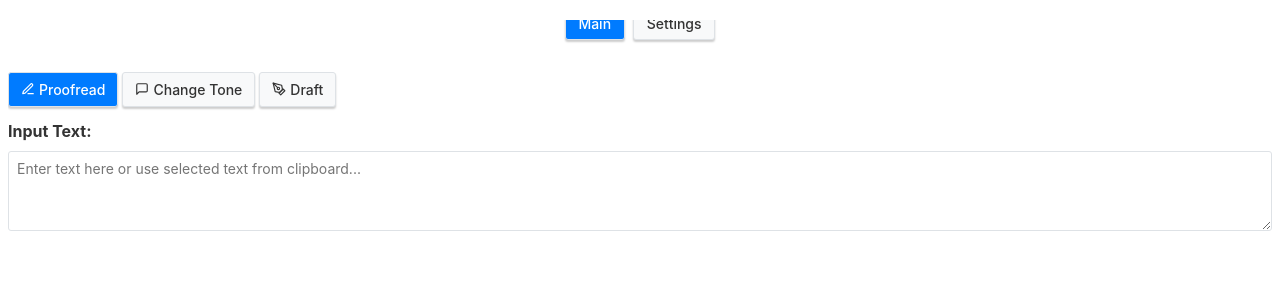
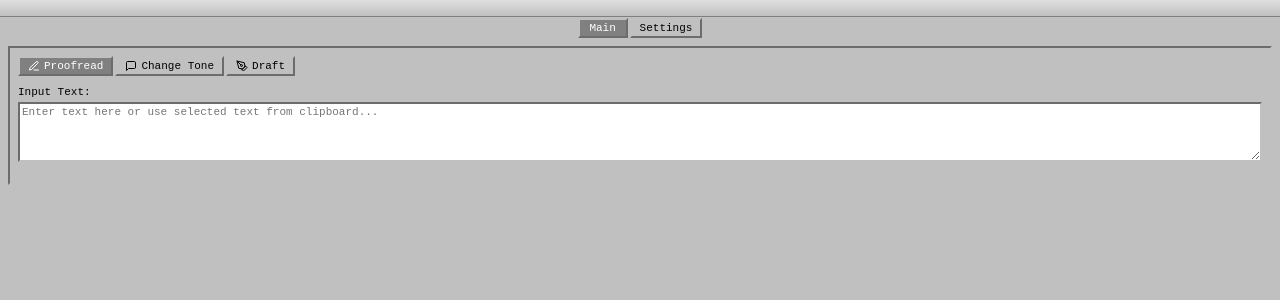
Before and after one commit to IcyFeVA/wraiter, a React (Vite) app: page / in a window 1280 px wide. Shown: the top 300 px of the page. Built offline with nearby package versions, Linux system fonts and the light colour scheme.

Commit message:
retro ui

```diff
--- a/src/App.css
+++ b/src/App.css
@@ -6,18 +6,18 @@
   filter: drop-shadow(0 0 2em #61dafb);
 }
 :root {
-  font-family: Inter, Avenir, Helvetica, Arial, sans-serif;
-  font-size: 16px;
-  line-height: 24px;
+  font-family: 'MS Sans Serif', 'Microsoft Sans Serif', monospace, sans-serif;
+  font-size: 11px;
+  line-height: 16px;
   font-weight: 400;
 
-  color: #0f0f0f;
-  background-color: transparent;
+  color: #c0c0c0;
+  background-color: #c0c0c0;
 
   font-synthesis: none;
   text-rendering: optimizeLegibility;
-  -webkit-font-smoothing: antialiased;
-  -moz-osx-font-smoothing: grayscale;
+  -webkit-font-smoothing: none;
+  -moz-osx-font-smoothing: none;
   -webkit-text-size-adjust: 100%;
 }
 
@@ -59,16 +59,17 @@ h1 {
 
 input,
 button {
-  border-radius: 8px;
-  border: 1px solid transparent;
-  padding: 0.6em 1.2em;
-  font-size: 1em;
-  font-weight: 500;
+  border-radius: 0px;
+  border: 2px outset #c0c0c0;
+  padding: 2px 8px;
+  font-size: 11px;
+  font-weight: 400;
   font-family: inherit;
-  color: #0f0f0f;
-  background-color: #ffffff;
-  transition: border-color 0.25s;
-  box-shadow: 0 2px 2px rgba(0, 0, 0, 0.2);
+  color: #000000;
+  background-color: #c0c0c0;
+  transition: none;
+  box-shadow: none;
+  min-height: 20px;
 }
 
 button {
@@ -76,11 +77,13 @@ button {
 }
 
 button:hover {
-  border-color: #396cd8;
+  border: 2px outset #dfdfdf;
+  background-color: #dfdfdf;
 }
+
 button:active {
-  border-color: #396cd8;
-  background-color: #e8e8e8;
+  border: 2px inset #808080;
+  background-color: #c0c0c0;
 }
 
 input,
@@ -95,6 +98,8 @@ button {
 .drag-region {
   -webkit-app-region: drag;
   app-region: drag;
+  background: linear-gradient(to bottom, #dfdfdf 0%, #c0c0c0 100%);
+  border-bottom: 1px solid #808080;
 }
 
 @media (prefers-color-scheme: dark) {
--- a/src/App.tsx
+++ b/src/App.tsx
@@ -18,8 +18,7 @@ function App() {
         className="drag-region"
         style={{
           width: '100%',
-          height: '20px',
-          backgroundColor: 'rgba(255, 255, 255, 1)',
+          height: '16px',
           cursor: 'grab',
           position: 'fixed',
           top: 0,
@@ -42,19 +41,16 @@ function App() {
         }}
       />
 
-      <div style={{ marginBottom: '1rem' }}>
-        <div style={{ display: 'flex', gap: '0.5rem', justifyContent: 'center' }}>
+      <div style={{ marginTop: '18px', marginBottom: '8px' }}>
+        <div style={{ display: 'flex', gap: '2px', justifyContent: 'center' }}>
           <button
             onClick={() => setCurrentView('main')}
             style={{
-              padding: '0.4rem 0.8rem',
-              backgroundColor: currentView === 'main' ? '#007bff'
- : '#f8f9fa',
-              color: currentView === 'main' ? 'white' : '#333',
-              border: '1px solid #dee2e6',
-              borderRadius: '3px',
-              fontSize: '0.875rem',
-              cursor: 'pointer'
+              backgroundColor: currentView === 'main' ? '#808080' : '#c0c0c0',
+              color: currentView === 'main' ? '#ffffff' : '#000000',
+              fontSize: '11px',
+              padding: '2px 8px',
+              minWidth: '50px'
             }}
           >
             Main
@@ -62,14 +58,11 @@ function App() {
           <button
             onClick={() => setCurrentView('settings')}
             style={{
-              padding: '0.4rem 0.8rem',
-              backgroundColor: currentView === 'settings' ? '#007bff'
- : '#f8f9fa',
-              color: currentView === 'settings' ? 'white' : '#333',
-              border: '1px solid #dee2e6',
-              borderRadius: '3px',
-              fontSize: '0.875rem',
-              cursor: 'pointer'
+              backgroundColor: currentView === 'settings' ? '#808080' : '#c0c0c0',
+              color: currentView === 'settings' ? '#ffffff' : '#000000',
+              fontSize: '11px',
+              padding: '2px 8px',
+              minWidth: '50px'
             }}
           >
             Settings
--- a/src/components/Overlay.tsx
+++ b/src/components/Overlay.tsx
@@ -168,35 +168,39 @@ const Overlay: React.FC<OverlayProps> = () => {
     <div
       style={{
         width: '100%',
-        marginTop: '2rem', // Extra top padding for the drag region
+        marginTop: '8px',
+        padding: '8px',
         boxSizing: 'border-box',
         overflowY: 'auto',
+        backgroundColor: '#c0c0c0',
+        border: '2px inset #c0c0c0'
       }}>
 
       {/* Action Buttons */}
       <div style={{
         display: 'flex',
-        gap: '0.25rem',
-        marginBottom: '0.75rem',
+        gap: '2px',
+        marginBottom: '8px',
         flexWrap: 'wrap'
       }}>
         <button
           onClick={() => handleAction('proofread')}
           disabled={isLoading}
           style={{
-            padding: '0.5rem 0.75rem',
-            backgroundColor: selectedAction === 'proofread' ? '#007bff' : '#f8f9fa',
-            color: selectedAction === 'proofread' ? 'white' : '#333',
-            border: '1px solid #dee2e6',
-            borderRadius: '3px',
+            padding: '2px 8px',
+            backgroundColor: selectedAction === 'proofread' ? '#808080' : '#c0c0c0',
+            color: selectedAction === 'proofread' ? '#ffffff' : '#000000',
+            border: '2px outset #c0c0c0',
+            borderRadius: '0px',
             cursor: isLoading ? 'not-allowed' : 'pointer',
             display: 'flex',
             alignItems: 'center',
-            gap: '0.25rem',
-            fontSize: '0.875rem'
+            gap: '4px',
+            fontSize: '11px',
+            minHeight: '20px'
           }}
         >
-          <Edit3 size={14} />
+          <Edit3 size={12} />
           Proofread
         </button>
 
@@ -204,19 +208,20 @@ const Overlay: React.FC<OverlayProps> = () => {
           onClick={() => handleAction('tone')}
           disabled={isLoading}
           style={{
-            padding: '0.5rem 0.75rem',
-            backgroundColor: selectedAction === 'tone' ? '#007bff' : '#f8f9fa',
-            color: selectedAction === 'tone' ? 'white' : '#333',
-            border: '1px solid #dee2e6',
-            borderRadius: '3px',
+            padding: '2px 8px',
+            backgroundColor: selectedAction === 'tone' ? '#808080' : '#c0c0c0',
+            color: selectedAction === 'tone' ? '#ffffff' : '#000000',
+            border: '2px outset #c0c0c0',
+            borderRadius: '0px',
             cursor: isLoading ? 'not-allowed' : 'pointer',
             display: 'flex',
             alignItems: 'center',
-            gap: '0.25rem',
-            fontSize: '0.875rem'
+            gap: '4px',
+            fontSize: '11px',
+            minHeight: '20px'
           }}
         >
-          <MessageSquare size={14} />
+          <MessageSquare size={12} />
           Change Tone
         </button>
 
@@ -224,34 +229,38 @@ const Overlay: React.FC<OverlayProps> = () => {
           onClick={() => handleAction('draft')}
           disabled={isLoading}
           style={{
-            padding: '0.5rem 0.75rem',
-            backgroundColor: selectedAction === 'draft' ? '#007bff' : '#f8f9fa',
-            color: selectedAction === 'draft' ? 'white' : '#333',
-            border: '1px solid #dee2e6',
-            borderRadius: '3px',
+            padding: '2px 8px',
+            backgroundColor: selectedAction === 'draft' ? '#808080' : '#c0c0c0',
+            color: selectedAction === 'draft' ? '#ffffff' : '#000000',
+            border: '2px outset #c0c0c0',
+            borderRadius: '0px',
             cursor: isLoading ? 'not-allowed' : 'pointer',
             display: 'flex',
             alignItems: 'center',
-            gap: '0.25rem',
-            fontSize: '0.875rem'
+            gap: '4px',
+            fontSize: '11px',
+            minHeight: '20px'
           }}
         >
-          <PenTool size={14} />
+          <PenTool size={12} />
           Draft
         </button>
       </div>
 
       {/* Tone Selection (only show for tone action) */}
       {selectedAction === 'tone' && (
-        <div style={{ marginBottom: '1rem' }}>
+        <div style={{ marginBottom: '8px' }}>
           <select
             value={selectedTone}
             onChange={(e) => setSelectedTone(e.target.value)}
             style={{
-              padding: '0.5rem',
-              border: '1px solid #dee2e6',
-              borderRadius: '4px',
-              width: '200px'
+              padding: '2px 4px',
+              border: '2px inset #c0c0c0',
+              borderRadius: '0px',
+              width: '120px',
+              fontSize: '11px',
+              backgroundColor: '#ffffff',
+              color: '#000000'
             }}
           >
             {toneOptions.map(tone => (
@@ -270,12 +279,13 @@ const Overlay: React.FC<OverlayProps> = () => {
       </div> */}
 
       {/* Input Text Area */}
-      <div style={{ marginBottom: '1rem' }}>
+      <div style={{ marginBottom: '8px' }}>
         <label style={{
           display: 'block',
-          marginBottom: '0.5rem',
-          fontWeight: 'bold',
-          color: '#333'
+          marginBottom: '2px',
+          fontWeight: 'normal',
+          color: '#000000',
+          fontSize: '11px'
         }}>
           Input Text:
         </label>
@@ -285,13 +295,15 @@ const Overlay: React.FC<OverlayProps> = () => {
           placeholder="Enter text here or use selected text from clipboard..."
           style={{
             width: '100%',
-            height: '80px',
-            padding: '0.5rem',
-            border: '1px solid #dee2e6',
-            borderRadius: '3px',
+            height: '60px',
+            padding: '2px',
+            border: '2px inset #c0c0c0',
+            borderRadius: '0px',
             resize: 'vertical',
-            fontFamily: 'inherit',
-            fontSize: '0.875rem',
+            fontFamily: 'monospace',
+            fontSize: '11px',
+            backgroundColor: '#ffffff',
+            color: '#000000',
             boxSizing: 'border-box'
           }}
         />
@@ -299,35 +311,37 @@ const Overlay: React.FC<OverlayProps> = () => {
 
       {/* Output Text Area */}
       {outputText && (
-        <div style={{ marginBottom: '1rem' }}>
+        <div style={{ marginBottom: '8px' }}>
           <div style={{
             display: 'flex',
             justifyContent: 'space-between',
             alignItems: 'center',
-            marginBottom: '0.5rem'
+            marginBottom: '2px'
           }}>
             <label style={{
-              fontWeight: 'bold',
-              color: '#333'
+              fontWeight: 'normal',
+              color: '#000000',
+              fontSize: '11px'
             }}>
               Output:
             </label>
             <button
               onClick={copyToClipboard}
               style={{
-                padding: '0.25rem 0.5rem',
-                backgroundColor: copied ? '#28a745' : '#007bff',
-                color: 'white',
-                border: 'none',
-                borderRadius: '4px',
+                padding: '2px 8px',
+                backgroundColor: copied ? '#808080' : '#c0c0c0',
+                color: copied ? '#ffffff' : '#000000',
+                border: '2px outset #c0c0c0',
+                borderRadius: '0px',
                 cursor: 'pointer',
                 display: 'flex',
                 alignItems: 'center',
-                gap: '0.25rem',
-                fontSize: '0.875rem'
+                gap: '4px',
+                fontSize: '11px',
+                minHeight: '18px'
               }}
             >
-              {copied ? <Check size={14} /> : <Copy size={14} />}
+              {copied ? <Check size={12} /> : <Copy size={12} />}
               {copied ? 'Copied!' : 'Copy'}
             </button>
           </div>
@@ -336,13 +350,14 @@ const Overlay: React.FC<OverlayProps> = () => {
             readOnly
             style={{
               width: '100%',
-              height: '80px',
-              padding: '0.5rem',
-              border: '1px solid #28a745',
-              borderRadius: '3px',
-              backgroundColor: '#f8fff9',
-              fontFamily: 'inherit',
-              fontSize: '0.875rem',
+              height: '60px',
+              padding: '2px',
+              border: '2px inset #c0c0c0',
+              borderRadius: '0px',
+              backgroundColor: '#ffffff',
+              color: '#000000',
+              fontFamily: 'monospace',
+              fontSize: '11px',
               boxSizing: 'border-box'
             }}
           />
@@ -355,16 +370,18 @@ const Overlay: React.FC<OverlayProps> = () => {
           display: 'flex',
           alignItems: 'center',
           justifyContent: 'center',
-          padding: '1rem',
-          backgroundColor: '#f8f9fa',
-          borderRadius: '4px',
-          marginTop: '1rem'
+          padding: '8px',
+          backgroundColor: '#c0c0c0',
+          border: '2px inset #c0c0c0',
+          marginTop: '8px'
         }}>
-          <Loader2 size={20} style={{
+          <Loader2 size={16} style={{
             animation: 'spin 1s linear infinite',
-            marginRight: '0.5rem'
+            marginRight: '8px'
           }} />
-          Processing with AI...
+          <span style={{ fontSize: '11px', color: '#000000' }}>
+            Processing with AI...
+          </span>
         </div>
       )}
 
```
Also changed, not shown: src/components/Settings.tsx (+78 -65 lines).
